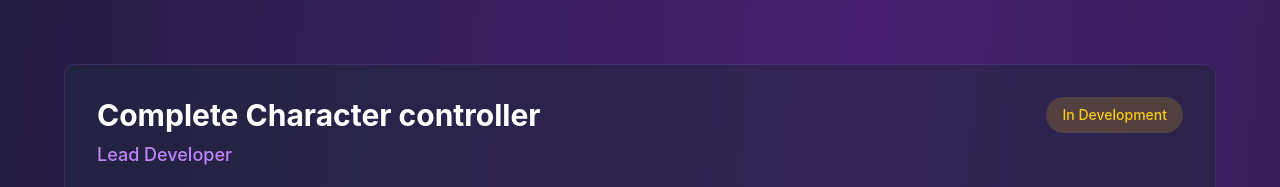
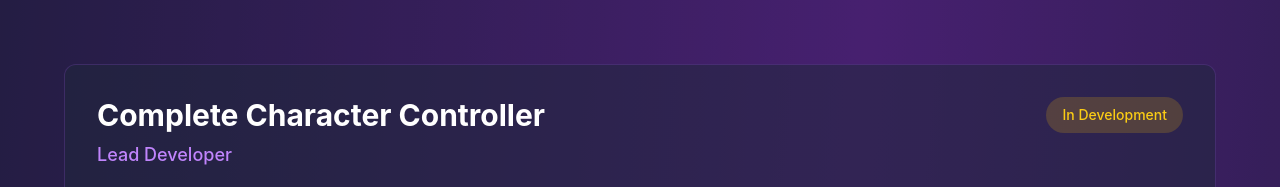
Before and after one commit to Thanolion/thanolion.github.io, a Next.js app: page / in a window 1280 px wide. Shown: the part 4779-4966 px from the top of the page. Built offline with nearby package versions, Linux system fonts and the light colour scheme.

Commit message:
changed video

```diff
--- a/src/components/Projects.tsx
+++ b/src/components/Projects.tsx
@@ -91,12 +91,12 @@ const projects: Project[] = [
   },
   {
     id: "ccc",
-    title: "Complete Character controller",
+    title: "Complete Character Controller",
     role: "Lead Developer",
     description: "A personal project. A multipurpose character controller with various perspectives for developers to choose from: First person, third person, side scroller, three quarter/topdown.",
     tech: ["Unity", "Cross-platform", "Animation", "Editor Tools", "Tools"],
     status: "In Development",
-    videoUrls: ["/CCCPortfoliovid.mp4"],
+    videoUrls: ["/CCCShowcase.mp4"],
     links: {},
     challenges: [
       "I wanted a drag and drop system that I could use in my own projects and put onto the unity store eventually for others to purchase and use as well.",
```
Also changed, not shown: 2 other files (tests, documents, lock files or other folders).
